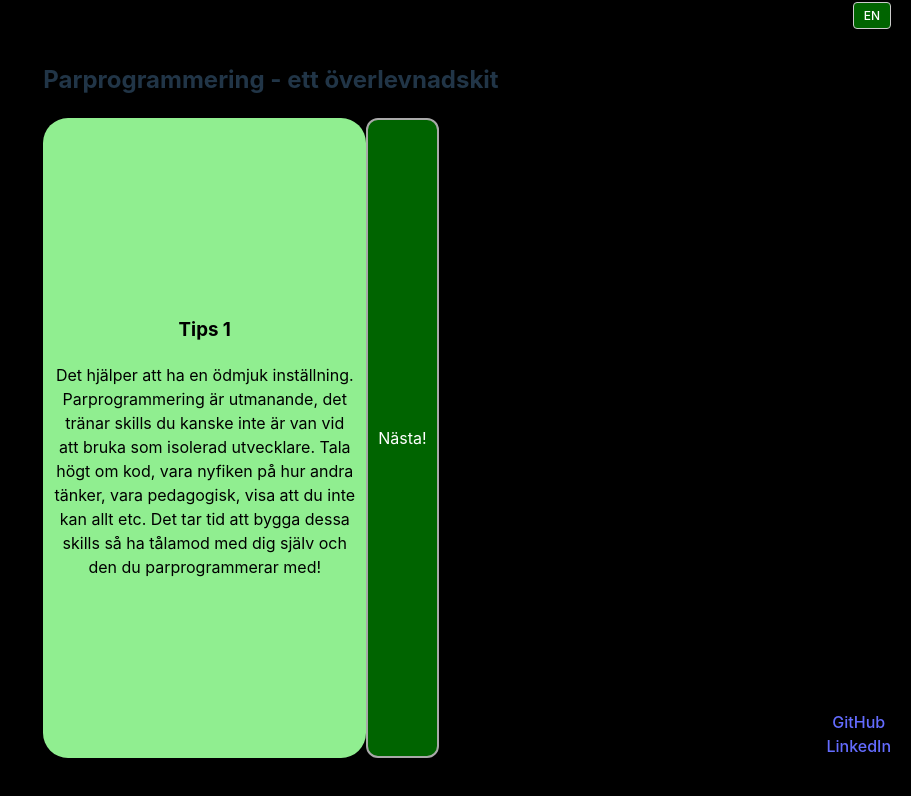
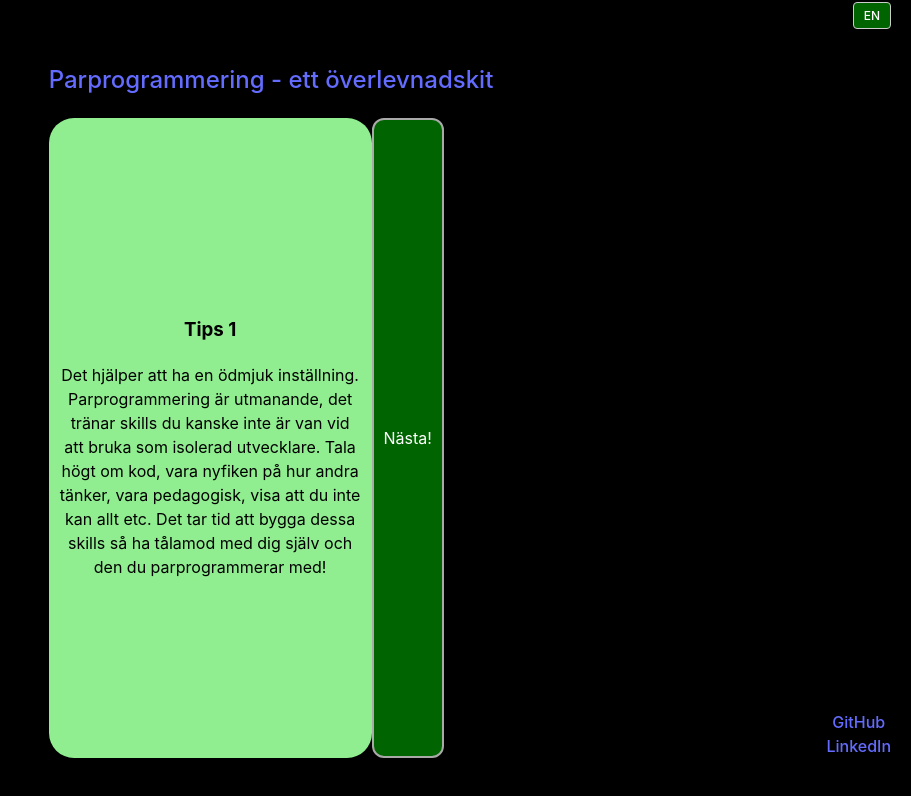
Before and after one commit to objarni/pair-programming-survival-kit, a React (Vite) app: page / in a window 1280 px wide. Shown: the top 796 px of the page, without its empty margins (369-1280 px from the left). Built offline with nearby package versions, Linux system fonts and the light colour scheme.

Commit message:
Add bitly shortlink to this app as titleˆ

```diff
--- a/src/App.tsx
+++ b/src/App.tsx
@@ -47,7 +47,11 @@ export default function App() {
   return (
       <div className="app">
 
-        <h2>{appName[language]}</h2>
+        <h2>
+          <a href="https://bit.ly/pair-programming-hints">
+            {appName[language]}
+          </a>
+        </h2>
 
         <div className="container">
           {page > 0 && (
```
